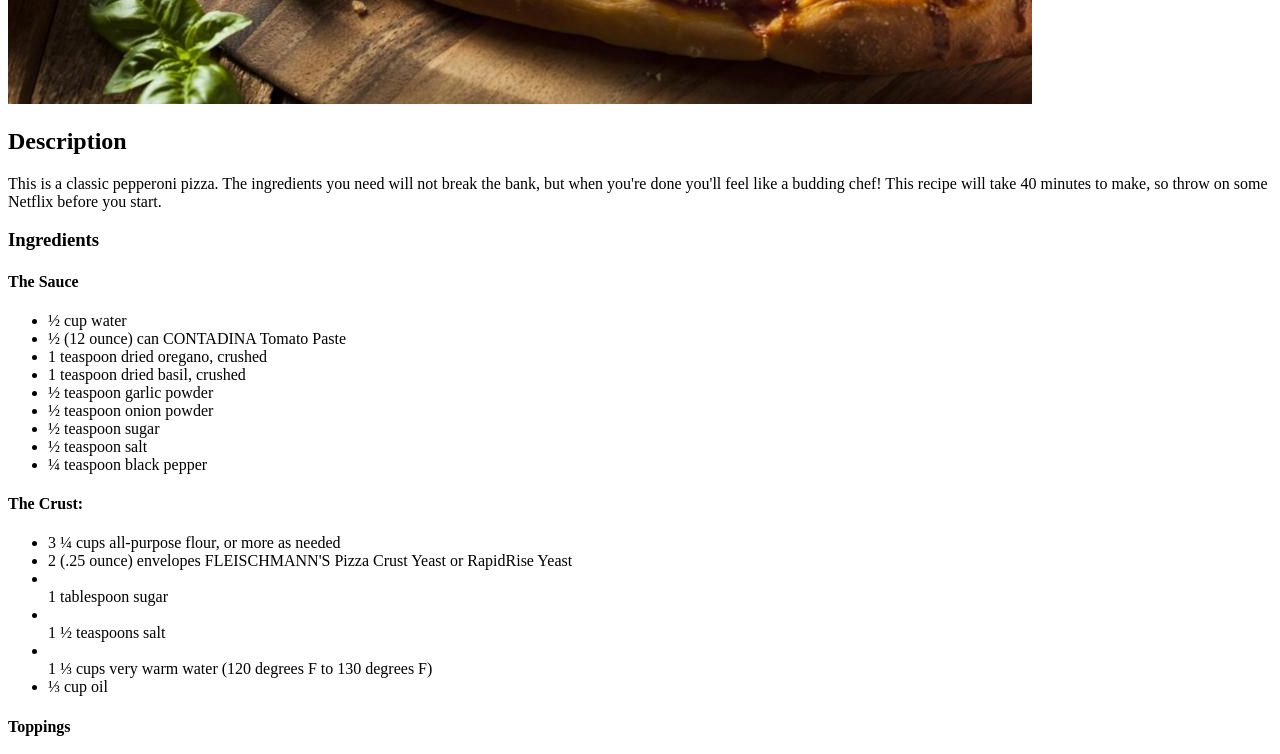
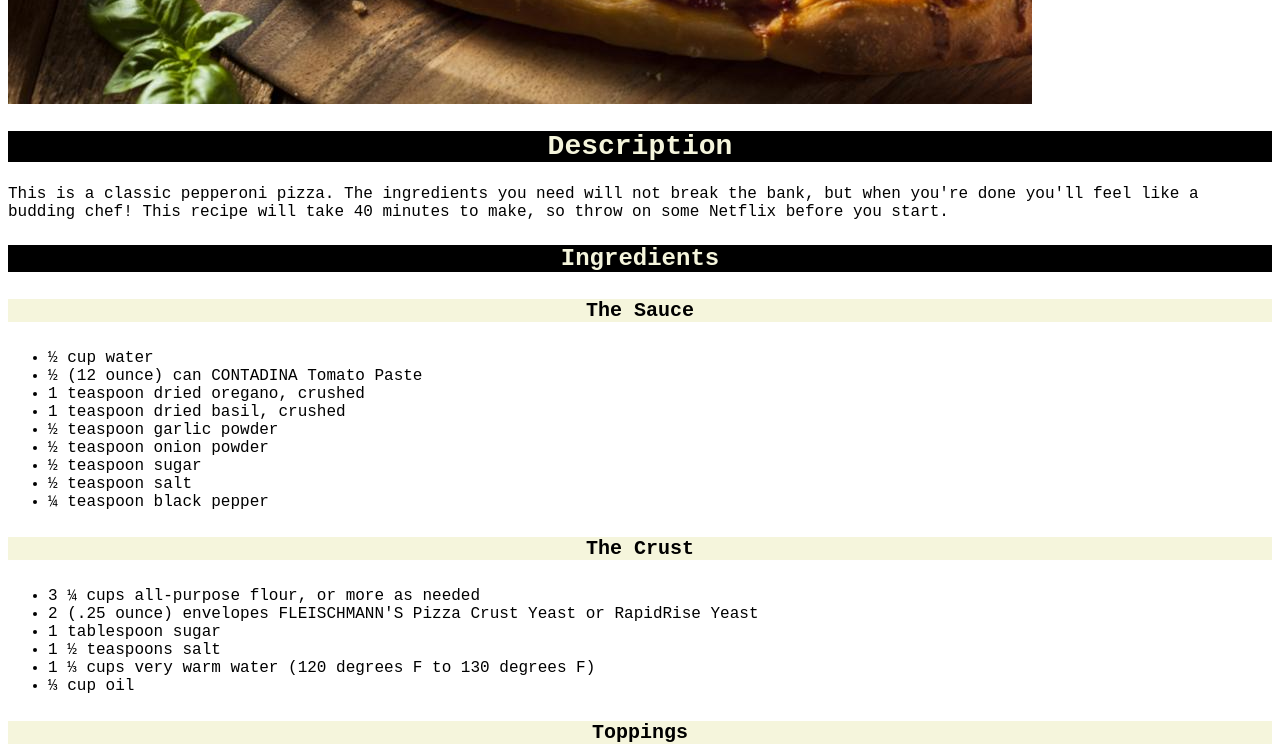
Before and after one commit to strawhatcooper/odin-recipes, a plain HTML site: page recipes/pizza.html in a window 1280 px wide. Shown: the part 680-1434 px from the top of the page. Drawn offline with Linux system fonts and the light colour scheme.

```diff
--- a/index.html
+++ b/index.html
@@ -3,12 +3,25 @@
     <head>
         <meta charset="utf-8">
         <title>Odin Recipes Project</title>
+        <link rel="stylesheet" href="./style.css">
     </head>
 
     <body>
         <h1>Odin Recipes</h1>
+
+        <h2>Overview</h2>
+
+        <p>We've collected a variety of recipes for you to try out! Whether its our
+            <span>juicy chicken breasts</span>,
+            a <span>timeless pepperoni pizza</span>
+            , or our <span>classic deviled eggs</span>
+            , we know that you'll finish the night feeling satisfied!
+        </p>
+
+        <h2>Quick Links</h2>
+
         <ul>
-            <li><a href="./recipes/pizza.html" rel="noreferrer noopener" target="_blank">Pizza</a></li>
+            <li><a class="recipe" href="./recipes/pizza.html" rel="noreferrer noopener" target="_blank">Pizza</a></li>
             <li><a href="./recipes/chicken.html" rel="noreferrer noopener" target="_blank">Chicken Breast</a></li>
             <li><a href="./recipes/deviled-eggs.html" rel="noopener noreferrer" target="_blank">Deviled Eggs</a></li>
         </ul>
--- a/recipes/pizza.html
+++ b/recipes/pizza.html
@@ -3,6 +3,7 @@
     <head>
         <meta charset="utf-8">
         <title>Pizza Recipe</title>
+        <link rel="stylesheet" href="./style.css">
     </head>
 
     <body>
@@ -29,13 +30,13 @@
                 <li>¼ teaspoon black pepper</li>
             </ul>
 
-        <h4>The Crust:</h4>
+        <h4>The Crust</h4>
         <ul>
                 <li>3 ¼ cups all-purpose flour, or more as needed</li>
                 <li>2 (.25 ounce) envelopes FLEISCHMANN'S Pizza Crust Yeast or RapidRise Yeast</li>
-                <li></li>1 tablespoon sugar
-                <li></li>1 ½ teaspoons salt
-                <li></li>1 ⅓ cups very warm water (120 degrees F to 130 degrees F)
+                <li>1 tablespoon sugar</li>
+                <li>1 ½ teaspoons salt</li>
+                <li>1 ⅓ cups very warm water (120 degrees F to 130 degrees F)</li>
                 <li>⅓ cup oil</li>
         </ul>
 
--- /dev/null
+++ b/recipes/style.css
@@ -0,0 +1,41 @@
+h1{
+    background-color: beige;
+    color: black;
+    text-align: center;
+    font-size: 32px;
+    font-family: 'Courier New', Courier, monospace;
+}
+
+h2{
+    background-color: black;
+    color: beige;
+    text-align: center;
+    font-size: 28px;
+    font-family: 'Courier New', Courier, monospace;
+}
+
+h3{
+    background-color: black;
+    color: beige;
+    text-align: center;
+    font-size: 24px;
+    font-family: 'Courier New', Courier, monospace;
+}
+
+h4{
+    background-color: beige;
+    color: black;
+    text-align: center;
+    font-size: 20px;
+    font-family: 'Courier New', Courier, monospace;
+}
+
+p{
+    font-size: 16px;
+    font-family: 'Courier New', Courier, monospace;
+}
+
+li{
+    font-size: 16px;
+    font-family: 'Courier New', Courier, monospace;
+}
--- /dev/null
+++ b/style.css
@@ -0,0 +1,39 @@
+h1 , h2{
+    background-color: black;
+    color:aquamarine;
+    text-align: center;
+    font-family: 'Courier New', Courier, monospace;
+}
+
+h2{
+    width: auto;
+    margin: 15px;
+}
+
+p {
+    font-family: 'Courier New', Courier, monospace;
+    font-size: 16px;
+    width: 800px;
+    margin: 0 auto;
+}
+
+li{
+    background-color: rgb(51, 51, 50);
+    font-family: 'Courier New', Courier, monospace;
+    padding: 12px;
+    width: 80px;
+    margin: 5px;
+}
+
+a{
+    color: rgb(255, 193, 229);
+}
+
+span{
+    background-color: black;
+    color: white;
+    font-family: 'Courier New', Courier, monospace;
+    padding: 6px;
+    display: inline-block;
+    margin: 1px;
+}
```
Also changed, not shown: recipes/chicken.html (+1 -0 lines), recipes/deviled-eggs.html (+1 -0 lines).
